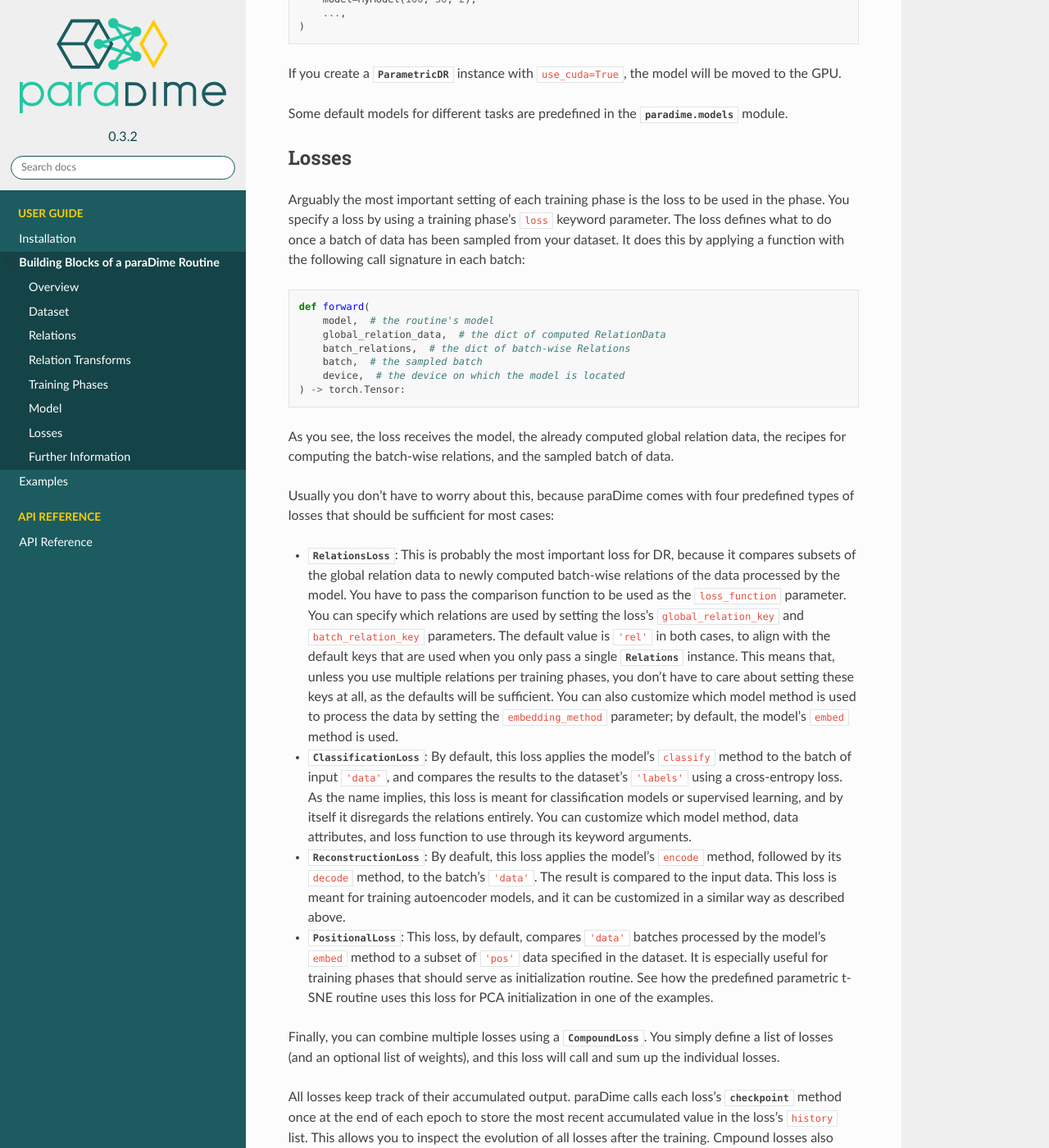
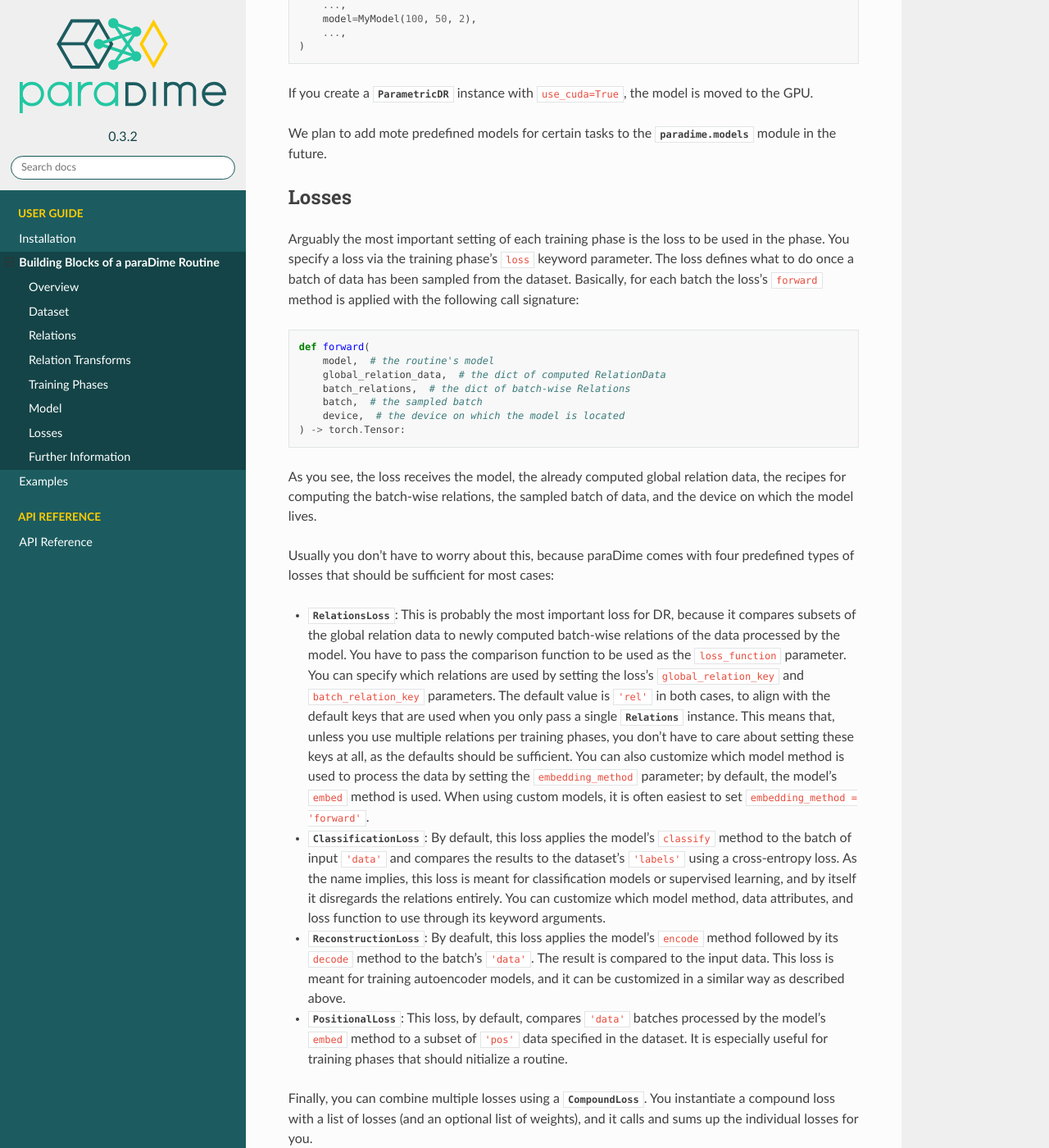
Before and after one commit to jku-vds-lab/paradime, a Sphinx documentation site: the page built from docs/source/building_blocks.rst, in a window 1280 px wide and 1400 px high, scrolled down 6287 px. Shown: the whole window at 82% size. Built offline with Sphinx 7.4.7 and the Read the Docs theme 2.0.0, drawn with Linux system fonts in a browser that asks for light colours; pages that are not in the unit, such as notebooks, are missing from menus; some of the changed text lies outside the part shown.

Commit message:
clean up examples and revise docs (closes #35)

```diff
--- a/docs/source/building_blocks.rst
+++ b/docs/source/building_blocks.rst
@@ -53,7 +53,7 @@
         ...,
     )
 
-In fact, paraDime will always create a dictionary from your data, even when you only pass a single tensor. It will store this tensor under the ``'data'`` key. It will also add an ``'indices'`` entry that simply enumerates your data items (unless your dataset already contained custom ``'indices'``). You will see later how those keys are used to access the different parts of your data during the different stages of the routine.
+In fact, under the hood paraDime always creates a dictionary from your data, even when you only pass a single tensor. It stores this tensor under the ``'data'`` key. It also adds an ``'indices'`` entry that simply enumerates your data items (unless your dataset already contained custom ``'indices'``). We'll see later how those keys are used to access the different parts of the data during the different stages of the routine.
 
 Registering the dataset during instantiation has the advantage of enabling paraDime to construct a default model by inferring the dataset's dimension. More on this in the :ref:`model` section.
 
@@ -65,7 +65,7 @@
 
 Again you can pass either a single tensor-like object or a dict of tensors-like objects.
 
-paraDime alos defines its own :class:`~paradime.dr.Dataset` class that wraps around PyTorch's :class:`~torch.utils.data.Dataset`, but most of the time you will not need to create the :class:`~paradime.dr.Dataset` instance yourself. The two methods for registrtion above will take care of it.
+paraDime alos defines its own :class:`~paradime.dr.Dataset` class that wraps around PyTorch's :class:`~torch.utils.data.Dataset`, but most of the time you don't need to create the :class:`~paradime.dr.Dataset` instance yourself. The two methods for registrtion above take care of it.
 
 If at any point you want to extend an already registered dataset, use the :meth:`~paradime.dr.ParametricDR.add_to_dataset` method. Here you must always pass a dictionary of tensor-like objects:
 
@@ -110,9 +110,9 @@
         ...,
     )
 
-Naming the relations with the keys is necessary to access them properly later on (similar to the :ref:`dataset` attributes explained above). Again, paraDime internally constructs the dictionary for you if you only pass a single relation, for which it will use the default key ``'rel'``.
+Naming the relations with the keys is necessary to access them properly later on (similar to the :ref:`dataset` attributes mentioned above). Again, paraDime internally constructs the dictionary for you if you only pass a single relation, for which uses the default key ``'rel'``.
 
-You can compute all the global relations for a routine by calling its :meth:`~paradime.dr.ParametricDR.compute_relations` method. This will store the relations in the routine's ``global_relation_data`` dictionary in the form of :class:`~paradime.relationdata.RelationData` objects. The :meth:`~paradime.dr.ParametricDR.compute_relations` method is also called before the training automatically in case the relations haven't been computed beforehand. By default, relations are computed for the ``'data'`` attribute of your dataset (to align with the only entry when passing a single tensor-like object as ``dataset``). If you want relations to be computed for a different attribute, you can specify that by passing the attribute name to the ``data_key`` parameter in the relations' constructor.
+You can compute all the global relations for a routine by calling its :meth:`~paradime.dr.ParametricDR.compute_relations` method. This stores the relations in the routine's ``global_relation_data`` dictionary in the form of :class:`~paradime.relationdata.RelationData` objects. The :meth:`~paradime.dr.ParametricDR.compute_relations` method is also called before the training automatically in case the relations haven't been computed beforehand. By default, relations are computed for the ``'data'`` attribute of your dataset (to align with the only entry when passing a single tensor-like object as ``dataset``). If you want relations to be computed for a different attribute, you can specify that by passing the attribute name to the ``data_key`` parameter in the relations' constructor.
 
 If you want to experiment with custom distance metrics for the relations, the predefined distance-based relations all accept a ``metric`` parameter. A more general way to customize relations is to subclass the :class:`~paradime.relations.Relations` base class and redefine its :meth:`~paradime.relations.Relations.compute_relations` method. Many customizations can also be performed using :ref:`transforms`, as explained below.
 
@@ -121,7 +121,7 @@
 Relation Transforms
 -------------------
 
-Relation transforms are a concept inspired by existing techniques (e.g., t-SNE and UMAP) which first calculate basic relations, such as pairwise distances between data items, and then rescale and transform them into new relations (sometimes called probabilities or affinities).
+Relation transforms are a concept inspired by existing techniques (e.g., t-SNE and UMAP), which first calculate basic relations, such as pairwise distances between data items, and then rescale and transform them into new relations (sometimes called probabilities or affinities).
 
 You define the transform that you want to apply to relations by passing a :class:`~paradime.transforms.RelationTransform` instance to a :class:`~paradime.relations.Relations` instance with the ``transform`` keyword parameter. For example, to normalize pairwise distances, you would use:
 
@@ -131,7 +131,7 @@
         transform=paradime.transforms.Normalize()
     )
 
-If you pass a list of transforms instead, they will be applied consecutively.
+If you pass a list of transforms instead, they are applied consecutively.
 
 The easiest way to customize transforms is to use the :class:`~paradime.transforms.Functional` class, which lets you define your own function to be applied to the relation data.
 
@@ -140,9 +140,9 @@
 Training Phases
 ---------------
 
-The training of a paraDime routine is organized into training *phases*. A training phase is defined by a number of specifications that tell paraDime how to sample batches from the dataset and how to optimize the model. Most importantly, each training phases has a loss specification, which will be covered in detail in the section on :ref:`losses`.
+The training of a paraDime routine is organized into training *phases*. A training phase is defined by a number of specifications that tell paraDime how to sample batches from the dataset and how to optimize the model. Most importantly, each training phases has a loss specification, which are covered in detail in the section on :ref:`losses`.
 
-There are two ways to define training phases: during instantiation of a :class:`~paradime.dr.ParametricDR` object using the ``training_phases`` keyword parameter; or at any point later using the :meth:`~paradime.dr.ParametricDR.add_training_phase` method. In the first case, you will have to supply a list of :class:`paradime.dr.TrainingPhase` objects:
+There are two ways to define training phases: during instantiation of a :class:`~paradime.dr.ParametricDR` object using the ``training_phases`` keyword parameter; or at any point later using the :meth:`~paradime.dr.ParametricDR.add_training_phase` method. In the first case, you have to supply a list of :class:`paradime.dr.TrainingPhase` objects:
 
 .. code-block:: python3
 
@@ -184,7 +184,7 @@
 
 This is equivalent to the specification during instantiation shown further above.
 
-Each routine also has a default setting for the training routines attached to it. The routine's defaults will be used instead of the global defaults while adding training phases. You can set the defaults either during instantiation (by passing a :class:`paradime.dr.TrainingPhase` as the ``training_defaults`` argument), or at any time later by using the :meth:`paradime.dr.ParametricDR.set_training_defaults` method. The training defaults allow you, for instance, to define a single batch size to be used in all training phases, without having to specify it each time.
+Each routine also has a default setting for the training routines attached to it. The routine's defaults are used instead of the global defaults while adding training phases. You can set the defaults either during instantiation (by passing a :class:`paradime.dr.TrainingPhase` as the ``training_defaults`` argument), or at any time later by using the :meth:`paradime.dr.ParametricDR.set_training_defaults` method. The training defaults allow you, for instance, to define a single batch size to be used in all training phases, without having to specify it each time.
 
 This allows setups like the following:
 
@@ -211,14 +211,14 @@
 
 In this example, the first phase ``'init'`` would use the specified default values 200 and 0.02 for the batch size and learning rate, respectively, and the global defaults for all other parameters that are not specifically set. The second trainig phase ``'main'`` would use a learning rate of 0.01 instead.
 
-The names of the training phases are for logging purposes only.
+The names of the training phases are for logging purposes.
 
 .. _model:
 
 Model
 -----
 
-Each training phase consists of a training loop in which a neural network model is applied to a batch of data. By default, paraDime tries to infer the input dimensionality of the dataset, if one is registered at instantiation, and constructs a default fully connected model (see :class:`~paradime.models.FullyConnecteedEmbeddingModel`). You can control the layers of this model using the ``in_dim``, ``out_dim``, and ``hidden_dims`` keyword parameters.
+Each training phase consists of a training loop in which a neural network model is applied to a batch of data. By default, paraDime tries to infer the input dimensionality of the dataset if one is registered at instantiation, and it constructs a default fully connected model (see :class:`~paradime.models.FullyConnecteedEmbeddingModel`). You can control the layers of this model using the ``in_dim``, ``out_dim``, and ``hidden_dims`` keyword parameters.
 
 .. code-block:: python3
 
@@ -230,7 +230,7 @@
         ...,
     )
 
-For more control, you can directly pass your custom model (any PyTorch :class:`~torch.nn.Module`) using the ``model`` keyword argument:
+For more control, you can directly pass a custom model (any PyTorch :class:`~torch.nn.Module`) using the ``model`` keyword argument:
 
 .. code-block:: python3
 
@@ -253,16 +253,16 @@
         ...,
     )
 
-If you create a :class:`~paradime.dr.ParametricDR` instance with ``use_cuda=True``, the model will be moved to the GPU.
+If you create a :class:`~paradime.dr.ParametricDR` instance with ``use_cuda=True``, the model is moved to the GPU.
 
-Some default models for different tasks are predefined in the :mod:`paradime.models` module.
+We plan to add mote predefined models for certain tasks to the :mod:`paradime.models` module in the future.
 
 .. _losses:
 
 Losses
 ------
 
-Arguably the most important setting of each training phase is the loss to be used in the phase. You specify a loss by using a training phase's ``loss`` keyword parameter. The loss defines what to do once a batch of data has been sampled from your dataset. It does this by applying a function with the following call signature in each batch:
+Arguably the most important setting of each training phase is the loss to be used in the phase. You specify a loss via the training phase's ``loss`` keyword parameter. The loss defines what to do once a batch of data has been sampled from the dataset. Basically, for each batch the loss's ``forward`` method is applied with the following call signature:
 
 .. code-block:: python3
 
@@ -274,18 +274,18 @@
         device,  # the device on which the model is located
     ) -> torch.Tensor:
 
-As you see, the loss receives the model, the already computed global relation data, the recipes for computing the batch-wise relations, and the sampled batch of data.
+As you see, the loss receives the model, the already computed global relation data, the recipes for computing the batch-wise relations, the sampled batch of data, and the device on which the model lives.
 
 Usually you don't have to worry about this, because paraDime comes with four predefined types of losses that should be sufficient for most cases:
 
-* :class:`~paradime.loss.RelationsLoss`: This is probably the most important loss for DR, because it compares subsets of the global relation data to newly computed batch-wise relations of the data processed by the model. You have to pass the comparison function to be used as the ``loss_function`` parameter. You can specify which relations are used by setting the loss's ``global_relation_key`` and ``batch_relation_key`` parameters. The default value is ``'rel'`` in both cases, to align with the default keys that are used when you only pass a single :class:`~paradmie.relations.Relations` instance. This means that, unless you use multiple relations per training phases, you don't have to care about setting these keys at all, as the defaults will be sufficient. You can also customize which model method is used to process the data by setting the ``embedding_method`` parameter; by default, the model's ``embed`` method is used.
-* :class:`~paradime.loss.ClassificationLoss`: By default, this loss applies the model's ``classify`` method to the batch of input ``'data'``, and compares the results to the dataset's ``'labels'`` using a cross-entropy loss. As the name implies, this loss is meant for classification models or supervised learning, and by itself it disregards the relations entirely. You can customize which model method, data attributes, and loss function to use through its keyword arguments.
-* :class:`~paradime.loss.ReconstructionLoss`: By deafult, this loss applies the model's ``encode`` method, followed by its ``decode`` method, to the batch's ``'data'``. The result is compared to the input data. This loss is meant for training autoencoder models, and it can be customized in a similar way as described above.
-* :class:`~paradime.loss.PositionalLoss`: This loss, by default, compares ``'data'`` batches processed by the model's ``embed`` method to a subset of ``'pos'`` data specified in the dataset. It is especially useful for training phases that should serve as initialization routine. See how the predefined parametric t-SNE routine uses this loss for PCA initialization in one of the examples.
+* :class:`~paradime.loss.RelationsLoss`: This is probably the most important loss for DR, because it compares subsets of the global relation data to newly computed batch-wise relations of the data processed by the model. You have to pass the comparison function to be used as the ``loss_function`` parameter. You can specify which relations are used by setting the loss's ``global_relation_key`` and ``batch_relation_key`` parameters. The default value is ``'rel'`` in both cases, to align with the default keys that are used when you only pass a single :class:`~paradmie.relations.Relations` instance. This means that, unless you use multiple relations per training phases, you don't have to care about setting these keys at all, as the defaults should be sufficient. You can also customize which model method is used to process the data by setting the ``embedding_method`` parameter; by default, the model's ``embed`` method is used. When using custom models, it is often easiest to set ``embedding_method = 'forward'``.
+* :class:`~paradime.loss.ClassificationLoss`: By default, this loss applies the model's ``classify`` method to the batch of input ``'data'`` and compares the results to the dataset's ``'labels'`` using a cross-entropy loss. As the name implies, this loss is meant for classification models or supervised learning, and by itself it disregards the relations entirely. You can customize which model method, data attributes, and loss function to use through its keyword arguments.
+* :class:`~paradime.loss.ReconstructionLoss`: By deafult, this loss applies the model's ``encode`` method followed by its ``decode`` method to the batch's ``'data'``. The result is compared to the input data. This loss is meant for training autoencoder models, and it can be customized in a similar way as described above.
+* :class:`~paradime.loss.PositionalLoss`: This loss, by default, compares ``'data'`` batches processed by the model's ``embed`` method to a subset of ``'pos'`` data specified in the dataset. It is especially useful for training phases that should nitialize a routine.
 
-Finally, you can combine multiple losses using a :class:`~paradime.loss.CompoundLoss`. You simply define a list of losses (and an optional list of weights), and this loss will call and sum up the individual losses.
+Finally, you can combine multiple losses using a :class:`~paradime.loss.CompoundLoss`. You instantiate a compound loss with a list of losses (and an optional list of weights), and it calls and sums up the individual losses for you.
 
-All losses keep track of their accumulated output. paraDime calls each loss's :class:`~paradime.loss.Loss.checkpoint` method once at the end of each epoch to store the most recent accumulated value in the loss's ``history`` list. This allows you to inspect the evolution of all losses after the training. Cmpound losses also have a :meth:`~paradime.loss.CompoundLoss.detailed_history` method that outputs the history of each loss component multiplied by its weight. During training, the total loss is logged if you set the ``verbose`` flag to True.
+All losses keep track of their accumulated output. paraDime calls each loss's :class:`~paradime.loss.Loss.checkpoint` method once at the end of each epoch to store the most recent accumulated value in the loss's ``history`` list. This allows you to inspect the evolution of all losses after the training. Compound losses also have a :meth:`~paradime.loss.CompoundLoss.detailed_history` method that outputs the history of each loss component multiplied by its weight. During training, the total loss is logged if you set the ``verbose`` flag to True.
 
 Further Information
 -------------------
--- a/docs/source/examples/custom.rst
+++ /dev/null
@@ -1,4 +0,0 @@
-Fully Custom Routine
---------------------
-
-TODO
--- a/docs/source/examples/linear_tsne.rst
+++ /dev/null
@@ -1,4 +0,0 @@
-Linear t-SNE
-------------
-
-TODO
--- a/docs/source/examples/supervised.rst
+++ /dev/null
@@ -1,4 +0,0 @@
-Supervised DR
--------------
-
-TODO
--- a/docs/source/index.rst
+++ b/docs/source/index.rst
@@ -22,7 +22,7 @@
    :caption: User Guide
 
    installation
-   getting_started
+   simple_usage
    building_blocks
    examples
 
--- a/docs/source/installation.rst
+++ b/docs/source/installation.rst
@@ -7,9 +7,11 @@
 
     pip install paradime
 
-paraDime requires `Numpy <https://numpy.org/>`_, `SciPy <https://scipy.org/>`_, `scikit-learn <https://scikit-learn.org/>`_, `PyNNDescent <https://github.com/lmcinnes/pynndescent>`_, and `PyTorch <https://pytorch.org/>`_ (see |req text|_ file).
+paraDime requires `Numpy <https://numpy.org/>`_, `SciPy <https://scipy.org/>`_, `scikit-learn <https://scikit-learn.org/>`_, and `PyNNDescent <https://github.com/lmcinnes/pynndescent>`_  (see |req text|_ file), all of which are installed auomatically when installing paraDime.
 
-In order to use PyTorch's CUDA functionality, it might be necessary to install PyTorch separately with the correct setting for the ``cudatoolkit`` option (assuming you have the CUDA Toolkit already installed). See the `PyTorch docs <https://pytorch.org/get-started/locally/>`_ for installation info.
+paraDime also requires `PyTorch <https://pytorch.org/>`_, which must be installed separately. If you want to train paraDime routines on the GPU, make sure to install CUDA along with the correct ``cudatoolkit`` version. See the `PyTorch docs <https://pytorch.org/get-started/locally/>`_ for detailed installation info.
+
+If you want to use paraDime's plotting utilities, `Matplotlib <https://matplotlib.org/>`_ has to be installed additionally.
 
 .. |req text| replace:: ``requirements.txt``
 .. _req text: https://github.com/einbandi/paradime/blob/master/requirements.txt
```
Also changed, not shown: other parts of docs/source/building_blocks.rst (+2 -2 lines), docs/source/examples.rst (+3 -4 lines), 10 other files.
